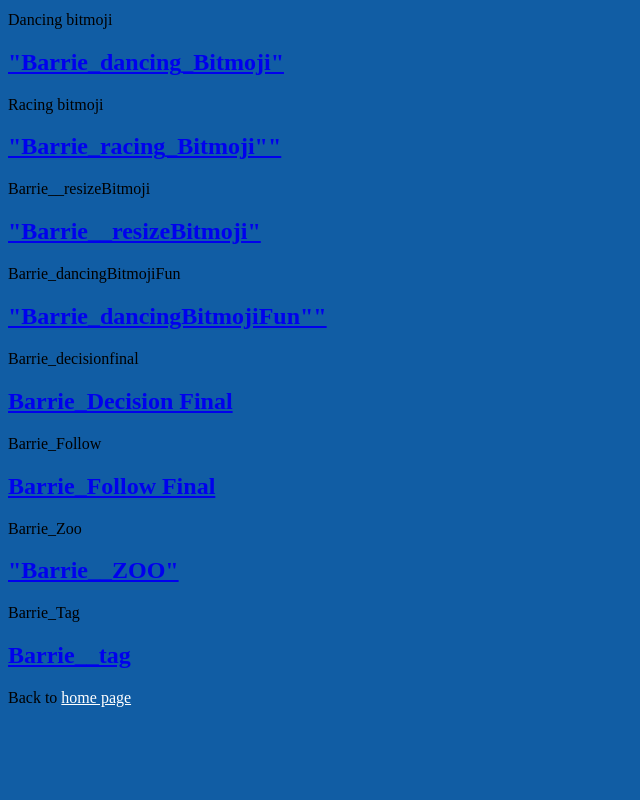
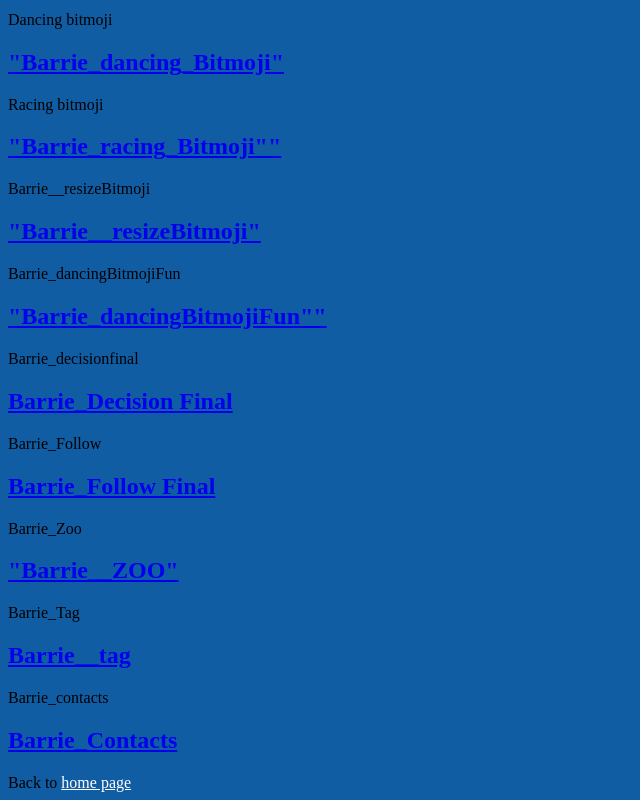
Before and after one commit to Obarrie/Obarrie.github.io, a plain HTML site: page javascripts.html in a window 1280 px wide. Shown: the part 757-1557 px from the top of the page, without its empty margins (0-640 px from the left). Before the commit the page ends 1472 px from the top, so only its background shows below. Drawn offline with Linux system fonts and the light colour scheme; a script that the page names is missing.

Commit message:
Update javascripts.html

```diff
--- a/javascripts.html
+++ b/javascripts.html
@@ -74,6 +74,11 @@
         <h2><a href="https://www.khanacademy.org/computer-programming/barrie__tag/5710166684647424">Barrie__tag</a>
         </h2><script src="https://www.khanacademy.org/computer-programming/barrie__tag/5710166684647424/embed.js?editor=yes&buttons=yes&author=yes&embed=yes"></script>
 
+        Barrie_contacts
+        <h2><a href="https://www.khanacademy.org/computer-programming/barrie_contacts/4981714830540800">Barrie_Contacts</a>
+        </h2><script src="https://www.khanacademy.org/computer-programming/barrie_contacts/4981714830540800/embed.js?editor=yes&buttons=yes&author=yes&embed=yes"></script>
+
+
         Back to <a style="color:white" href= "https://obarrie.github.io/index.html"> home page </a>
     </body>
 </html>
```
